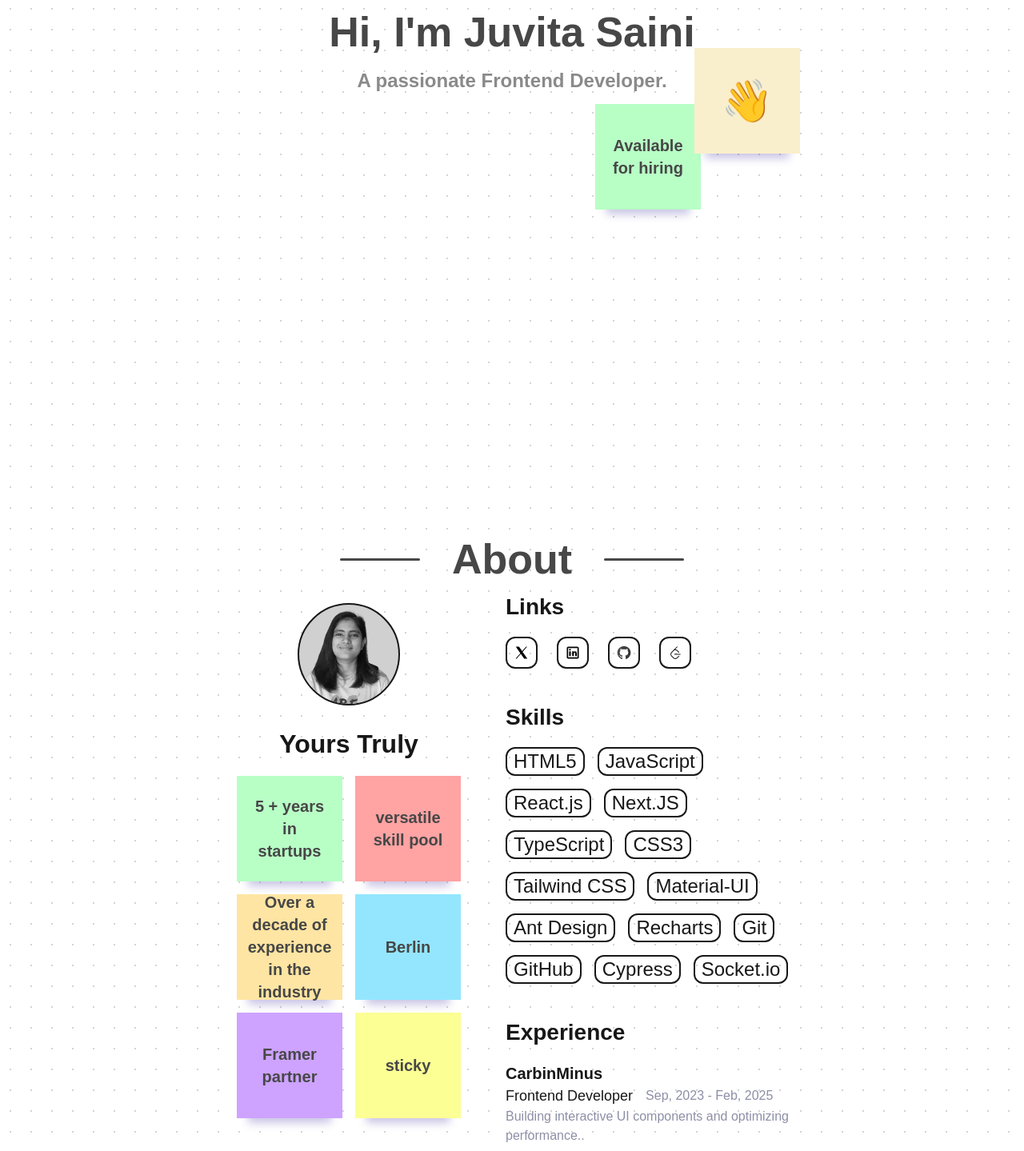
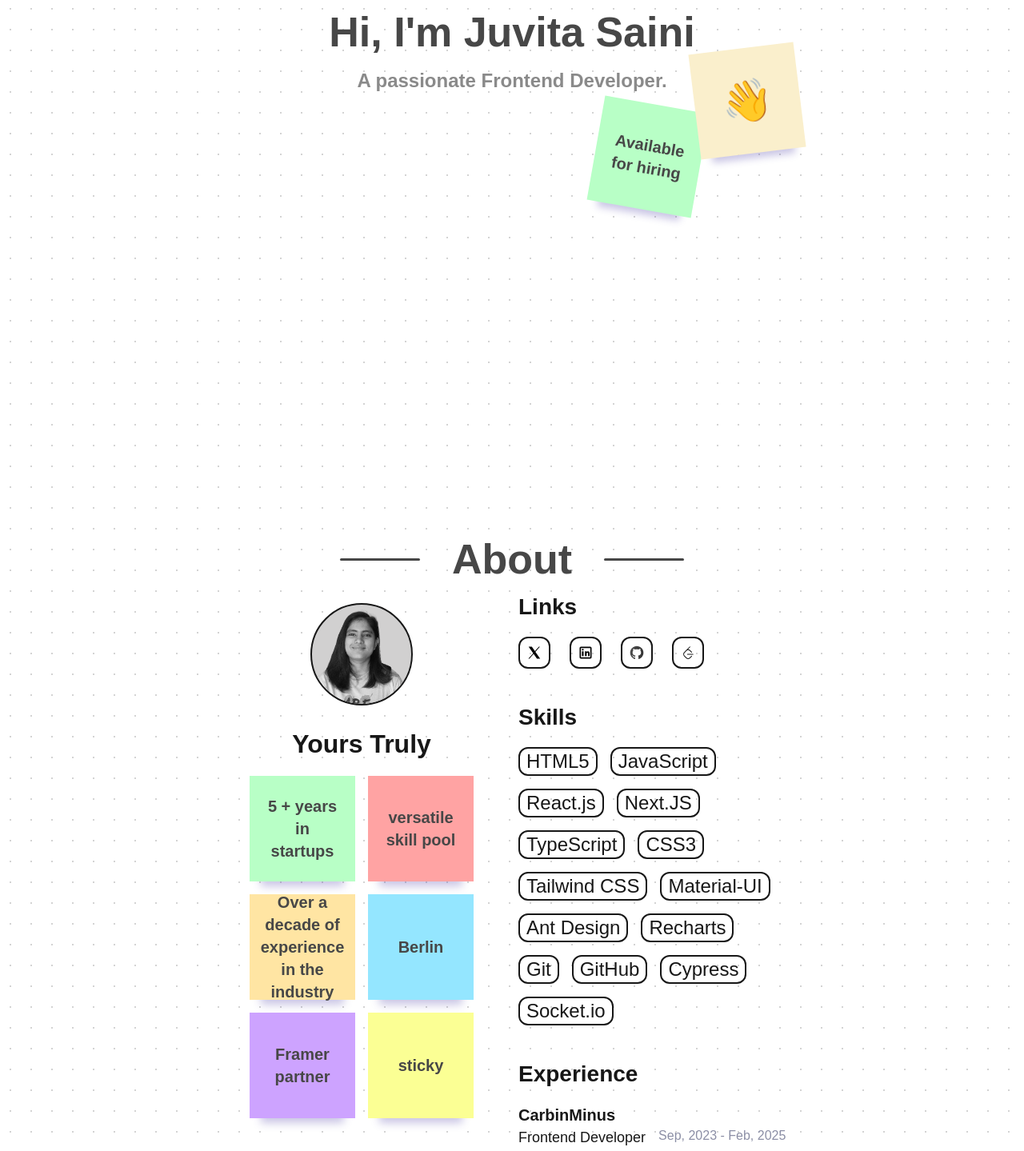
Before and after one commit to JuvitaSaini09/portfolio, a Next.js app: page / in a window 1280 px wide. Shown: the part 340-1779 px from the top of the page at 80% size. Built offline with nearby package versions, Linux system fonts and the light colour scheme; a web font is replaced by a local one.

Commit message:
added animations

```diff
--- a/src/app/layout.tsx
+++ b/src/app/layout.tsx
@@ -20,7 +20,7 @@ const gaegu = Gaegu({
 
 
 export const metadata: Metadata = {
-  title: "Create Next App",
+  title: "Juvita Saini",
   description: "Generated by create next app",
 };
 
--- a/src/components/atoms/CardAnimated.tsx
+++ b/src/components/atoms/CardAnimated.tsx
@@ -5,7 +5,10 @@ export function HiCard() {
     return (
         <motion.div
             drag
-            whileHover={{ scale: 1.1, rotate: -5 }}
+            initial={{ x: 70, y: 70, opacity: 0, rotate: -20 }}
+            animate={{ x: 0, y: 0, opacity: 1, rotate: -7 }}
+            whileHover={{ scale: 1.1, rotate: 0, transition: { duration: 0.2 } }}
+            transition={{ duration: 0.1, type: "spring", damping: 8, stiffness: 80, mass: 1  }}
             className={`p-4 bg-[#faefcc] shadow-[0_20px_10px_-14px_#4031a047] w-33 h-33 flex items-center justify-center border-green-500 absolute right-[0] z-2 cursor-move`}>
             <p className="text-center text-[52px] font-bold text-[#474747]">👋</p>
         </motion.div>
@@ -17,7 +20,10 @@ export function EmployeeStatusCard() {
     return (
         <motion.div
             drag
-            whileHover={{ scale: 1.1, rotate: 10 }}
+            initial={{ x: -70, y: 70, opacity: 0, rotate: 20 }}
+            animate={{ x: 0, y: 0, opacity: 1, rotate: 10 }}
+            whileHover={{ scale: 1.1, rotate: 0, transition: { duration: 0.2 } }}
+            transition={{ type: "spring", damping: 8, stiffness: 80, mass: 1  }}
             className={`p-4 bg-[#B8FFC6] shadow-[0_20px_10px_-14px_#4031a047] w-33 h-33 flex items-center justify-center absolute top-[70px] z-1 cursor-move`}>
             <p className="text-center text-xl font-bold text-[#474747]">Available for hiring</p>
         </motion.div>
--- /dev/null
+++ b/src/components/atoms/Skills.tsx
@@ -0,0 +1,21 @@
+"use client"
+
+import { motion } from "motion/react"
+import React from 'react';
+import { useInView } from "motion/react";
+
+export default function Skills({ skill, index }: { skill: string, index: number }) {
+    const ref = React.useRef(null);
+    const isInView = useInView(ref, { once: true, amount: 0.2 });
+
+    return (
+        <motion.div
+            ref={ref}
+            initial={{ opacity: 0, y: 50 }}
+            animate={isInView ? { opacity: 1, y: 0 } : { opacity: 0 }}
+            transition={{ duration: 1.2, type: "spring", damping: 10, stiffness: 100, delay: index * 0.1 }}
+            className="border-2 rounded-xl text-center px-2 text-2xl">
+            {skill}
+        </motion.div>
+    )
+}
--- /dev/null
+++ b/src/components/atoms/Socials.tsx
@@ -0,0 +1,28 @@
+"use client"
+
+import { motion } from "motion/react"
+import Link from "next/link"
+import React from 'react';
+import { useInView } from "motion/react";
+
+export default function Socials({ index, url, icon }: { index: number, id: string, url: string, icon: React.ReactNode }) {
+    const ref = React.useRef(null);
+    const isInView = useInView(ref, { once: true, amount: 0.2 });
+
+    return (
+        <motion.div
+            ref={ref}
+            initial={{ opacity: 0, y: 50 }}
+            animate={isInView ? { opacity: 1, y: 0 } : { opacity: 0 }}
+            transition={{ duration: 1.2, type: "spring", damping: 8, stiffness: 100, delay: index * 0.1 }}
+        >
+            <Link href={url} className="border-2 rounded-xl text-center px-2 h-10 w-10 flex items-center justify-center cursor-pointer transition-transform duration-200 hover:scale-110"
+                target="_blank"
+                rel="noopener noreferrer"
+            >
+                {icon}
+            </Link>
+        </motion.div>
+
+    )
+}
--- /dev/null
+++ b/src/components/atoms/SubTitle.tsx
@@ -0,0 +1,21 @@
+"use client"
+
+import { motion } from "motion/react"
+import React from 'react';
+import { useInView } from "motion/react";
+
+export default function SubTitle({ label }: { label: string }) {
+    const ref = React.useRef(null);
+    const isInView = useInView(ref, { once: true, amount: 0.2 });
+
+    return (
+        <motion.h3
+            ref={ref}
+            initial={{ opacity: 0, y: 50 }}
+            animate={isInView ? { opacity: 1, y: 0 } : { opacity: 0 }}
+            transition={{ duration: 1.2, type: "spring", damping: 10, stiffness: 100 }}
+            className="text-[28px] font-bold">
+            {label}
+        </motion.h3>
+    )
+}
--- a/src/components/atoms/Title.tsx
+++ b/src/components/atoms/Title.tsx
@@ -1,11 +1,17 @@
+"use client"
 
+import { motion } from "motion/react"
 
 export function Title({ label }: { label: string }) {
     return (
-        <div className="flex items-center justify-center gap-10 w-full">
+        <motion.div
+            initial={{ opacity: 0, y: 50 }}
+            animate={{ opacity: 1, y: 0 }}
+            transition={{ duration: 1.2, type: "spring", damping: 10, stiffness: 100 }}
+            className="flex items-center justify-center gap-10 w-full">
             <div className="w-[100px] h-[3px] bg-grid-small bg-[#474747] rounded"></div>
             <h1 className="text-center text-[52px] font-bold text-[#474747]">{label}</h1>
             <div className="w-[100px] h-[3px] bg-grid-small bg-[#474747] rounded"></div>
-        </div>
+        </motion.div>
     )
 }
--- a/src/components/molecules/AboutSection.tsx
+++ b/src/components/molecules/AboutSection.tsx
@@ -1,15 +1,18 @@
 import { Title } from "../atoms/Title";
 import CustomLink from "../atoms/CustomLink";
 import { experience, skills, socialLinks } from "@/constants/data";
-import Link from "next/link";
+// import Link from "next/link";
 import { candidateInfo } from "../../constants/data";
 import Image from "next/image";
+import SubTitle from "../atoms/SubTitle";
+import Skills from "../atoms/Skills";
+import Socials from "../atoms/Socials";
 
 export function AboutSection() {
     return (
         <div className="flex flex-col items-center w-full">
             <Title label="About" />
-            <div className="flex gap-10">
+            <div className="flex flex-col md:flex-row gap-10 px-4">
                 <div className="flex flex-col gap-4 p-4">
 
                     <div className="flex flex-col items-center gap-6">
@@ -24,7 +27,7 @@ export function AboutSection() {
                         <p className="text-[32px] font-bold">Yours Truly</p>
                     </div>
 
-                    <div className="flex flex-col gap-4">
+                    <div className="flex flex-col gap-4 items-center">
                         <div className="flex  gap-4">
                             <div
                                 className={`p-4 bg-[#B8FFC6] shadow-[0_20px_10px_-14px_#4031a047] w-33 h-33 flex items-center justify-center`}>
@@ -59,50 +62,41 @@ export function AboutSection() {
 
                 </div>
 
-                <div className="flex flex-col gap-10">
+                <div className="flex flex-col gap-10 items-center md:items-start">
                     {/* social links */}
-                    <div className="flex flex-col gap-4">
-                        <h3 className="text-[28px] font-bold">Links</h3>
+                    <div className="flex flex-col gap-4 items-center md:items-start">
+                        <SubTitle label="Links" />
                         <div className="flex gap-6">
-                            {socialLinks.map(({ id, url, Icon }) => (
-
-
-                                < Link href={url} key={id} className="border-2 rounded-xl text-center px-2 h-10 w-10 flex items-center justify-center cursor-pointer transition-transform duration-200 hover:scale-110"
-                                    target="_blank"
-                                    rel="noopener noreferrer"
-                                >
-                                    <Icon />
-                                </Link>
+                            {socialLinks.map(({ id, url, Icon }, index) => (
+                                <Socials key={index} index={index} id={id} url={url} icon={<Icon />} />
 
                             ))}
                         </div>
                     </div>
 
                     {/* skills  */}
-                    <div className="flex flex-col gap-4">
-                        <h3 className="text-[28px] font-bold">Skills</h3>
+                    <div className="flex flex-col gap-4 items-center md:items-start max-w-md">
+                        <SubTitle label="Skills" />
                         <div className="flex flex-wrap gap-4">
                             {skills.map((skill, index) => (
-                                <div key={index} className="border-2 rounded-xl text-center px-2 text-2xl">
-                                    {skill}
-                                </div>
+                                <Skills key={index} skill={skill} index={index} />
                             ))}
                         </div>
                     </div>
 
                     {/* experience  */}
-                    <div className="flex flex-col gap-4">
-                        <h3 className="text-[28px] font-bold">Experience</h3>
+                    <div className="flex flex-col gap-4 items-center md:items-start">
+                        <SubTitle label="Experience" />
                         {
                             experience.map((experience: Record<string, string | string[]>, index: number) => {
                                 return (
-                                    <div key={index}>
+                                    <div key={index} className="flex flex-col items-center md:items-start">
                                         <h4 className="text-xl font-bold">{experience.company}</h4>
-                                        <div className="flex items-center gap-4">
+                                        <div className="flex gap-4">
                                             <p className="text-lg ">{experience.role}</p>
                                             <p className="text-[#8C8FA6]">{experience.duration}</p>
                                         </div>
-                                        <h4 className="text-[#8C8FA6]">{experience.description}.</h4>
+                                        <h4 className="text-[#8C8FA6]">{experience.description}</h4>
                                     </div>
 
                                 )
--- a/src/components/molecules/ProjectSection.tsx
+++ b/src/components/molecules/ProjectSection.tsx
@@ -80,7 +80,7 @@ export const ProjectSection = () => {
                             </div>
                             <div className="flex flex-col gap-6 pt-8 w-[268px] overflow-hidden">
                                 <h3 className="text-[28px] font-bold">{project.title}</h3>
-                                <h4 className="text-[#8C8FA6]">{project.description}</h4>
+                                <h4 className="text-[#8C8FA6] hidden md:block">{project.description}</h4>
                             </div>
                         </div>
                     );
```
Also changed, not shown: src/constants/data.tsx (indentation only).
